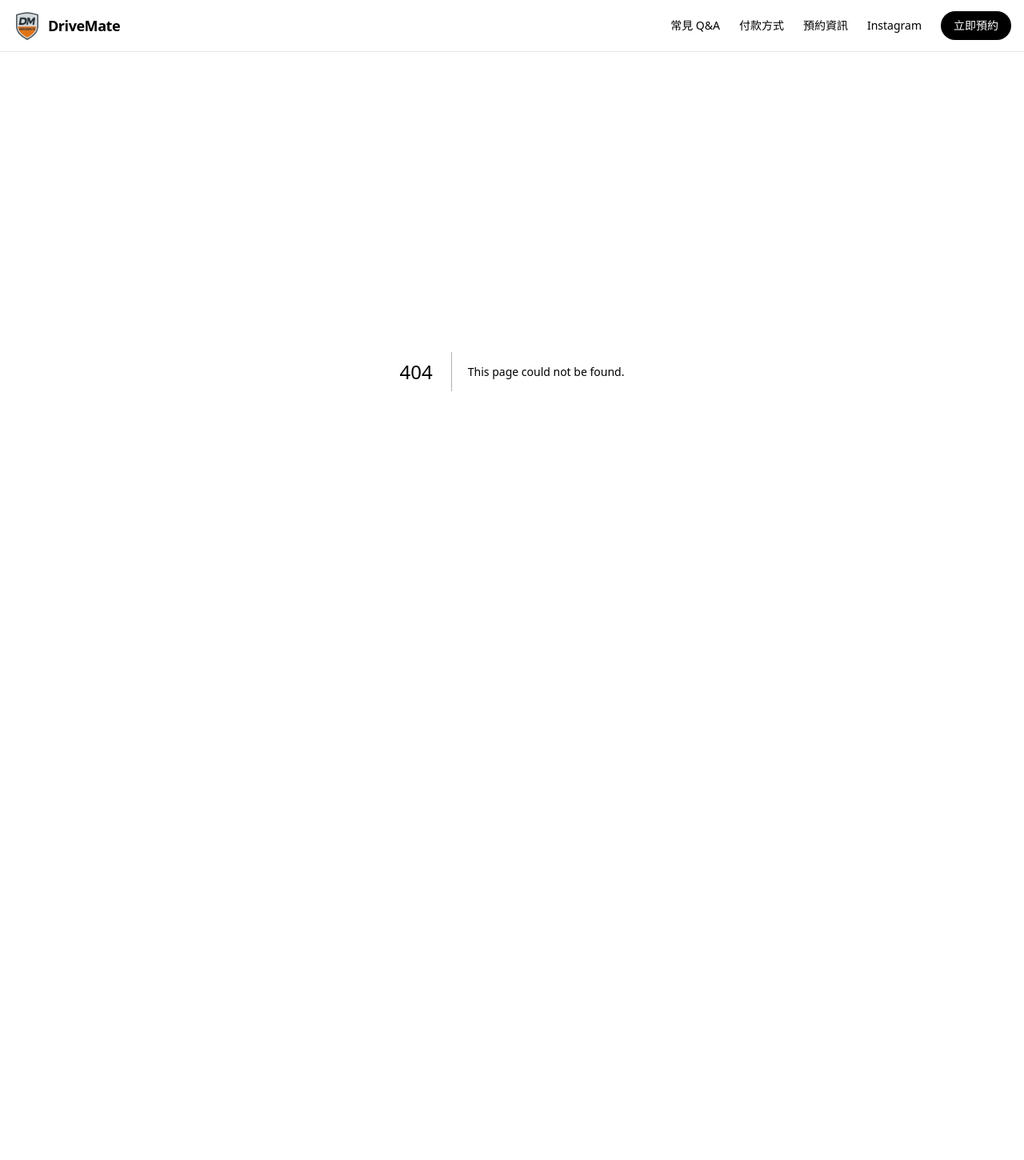
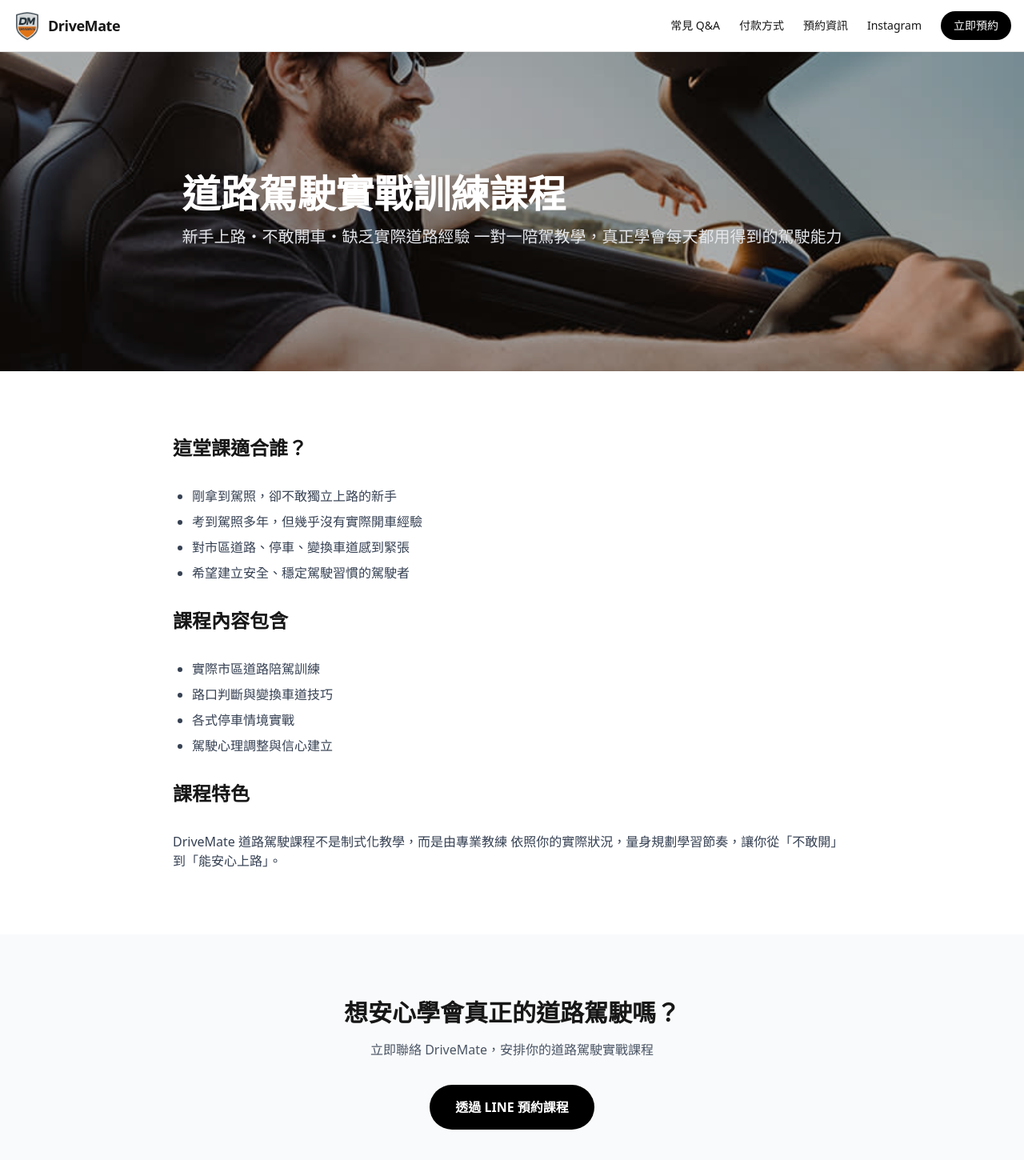
Before and after one commit to laurelke/drivemate-web, a Next.js app: page /courses/instructor-training/road-driving in a window 1280 px wide. Before the commit this address had no page. Shown: the top 1450 px of the page at 80% size. Before the commit the page ends 928 px from the top, so only its background shows below. Built offline with nearby package versions, Linux system fonts and the light colour scheme.

Commit message:
feat: add road driving course page

```diff
--- /dev/null
+++ b/app/courses/instructor-training/road-driving/page.tsx
@@ -0,0 +1,160 @@
+import type { Metadata } from 'next'
+import Image from 'next/image'
+
+export const metadata: Metadata = {
+  title: '道路駕駛實戰課程｜新手上路陪駕訓練｜DriveMate',
+  description:
+    'DriveMate 道路駕駛實戰課程，專為剛拿到駕照、不敢上路或缺乏實際道路經驗者設計，一對一陪駕教學，建立安全、自信的駕駛能力。',
+  openGraph: {
+    title: '道路駕駛實戰課程｜新手上路陪駕訓練｜DriveMate',
+    description:
+      '專為新手上路、不敢開車者設計的一對一道路駕駛陪駕課程，實際道路操作，安心建立駕駛信心。',
+    url: 'https://drivemate-tw.com/courses/road-driving',
+  },
+}
+
+export default function RoadDrivingPage() {
+  return (
+    <>
+      {/* ================= Course + FAQ Schema ================= */}
+      <script
+        type="application/ld+json"
+        dangerouslySetInnerHTML={{
+          __html: JSON.stringify({
+            '@context': 'https://schema.org',
+            '@graph': [
+              {
+                '@type': 'Course',
+                '@id': 'https://drivemate-tw.com/courses/road-driving#course',
+                name: '道路駕駛實戰訓練課程',
+                description:
+                  '專為新手上路、不敢開車與缺乏實際道路經驗者設計的一對一道路駕駛陪駕課程。',
+                provider: {
+                  '@type': 'Organization',
+                  name: 'DriveMate 駕駛訓練中心',
+                  url: 'https://drivemate-tw.com',
+                },
+                courseMode: ['Onsite', 'Practical'],
+                areaServed: {
+                  '@type': 'Country',
+                  name: 'TW',
+                },
+              },
+              {
+                '@type': 'FAQPage',
+                '@id': 'https://drivemate-tw.com/courses/road-driving#faq',
+                mainEntity: [
+                  {
+                    '@type': 'Question',
+                    name: '完全沒有實際道路經驗可以上道路駕駛課程嗎？',
+                    acceptedAnswer: {
+                      '@type': 'Answer',
+                      text: '可以。本課程專為新手上路與不敢開車者設計，教練會依學員狀況安排適合的道路環境，循序漸進陪同教學。',
+                    },
+                  },
+                  {
+                    '@type': 'Question',
+                    name: '可以使用自己的車上道路駕駛課程嗎？',
+                    acceptedAnswer: {
+                      '@type': 'Answer',
+                      text: '可以。學員可使用自家車上課，教練會依車輛狀況調整教學方式，讓學習更貼近日常駕駛。',
+                    },
+                  },
+                  {
+                    '@type': 'Question',
+                    name: '道路駕駛課程會去哪裡上課？',
+                    acceptedAnswer: {
+                      '@type': 'Answer',
+                      text: '課程會在實際市區道路進行，包含路口、變換車道、停車與日常常見路況，並依學員程度安排。',
+                    },
+                  },
+                  {
+                    '@type': 'Question',
+                    name: '上完課真的敢自己開車上路嗎？',
+                    acceptedAnswer: {
+                      '@type': 'Answer',
+                      text: '多數學員在課程結束後能獨立完成日常通勤與生活駕駛，教練會協助建立正確觀念與實戰信心。',
+                    },
+                  },
+                ],
+              },
+            ],
+          }),
+        }}
+      />
+
+      {/* ================= Page Content ================= */}
+      <main className="bg-white">
+        {/* Hero */}
+        <section className="relative bg-black text-white">
+          <div className="relative h-[50vh]">
+            <Image
+              src="/hero-1.jpg"
+              alt="道路駕駛實戰訓練課程"
+              fill
+              priority
+              className="object-cover opacity-70"
+            />
+          </div>
+          <div className="absolute inset-0 flex items-center">
+            <div className="mx-auto max-w-4xl px-6">
+              <h1 className="mb-4 text-3xl md:text-5xl font-bold">
+                道路駕駛實戰訓練課程
+              </h1>
+              <p className="text-lg md:text-xl text-gray-200">
+                新手上路・不敢開車・缺乏實際道路經驗
+                一對一陪駕教學，真正學會每天都用得到的駕駛能力
+              </p>
+            </div>
+          </div>
+        </section>
+
+        {/* 課程介紹 */}
+        <section className="py-20">
+          <div className="mx-auto max-w-4xl px-6 space-y-8">
+            <h2 className="text-2xl font-bold">這堂課適合誰？</h2>
+            <ul className="list-disc pl-6 text-gray-700 space-y-2">
+              <li>剛拿到駕照，卻不敢獨立上路的新手</li>
+              <li>考到駕照多年，但幾乎沒有實際開車經驗</li>
+              <li>對市區道路、停車、變換車道感到緊張</li>
+              <li>希望建立安全、穩定駕駛習慣的駕駛者</li>
+            </ul>
+
+            <h2 className="text-2xl font-bold">課程內容包含</h2>
+            <ul className="list-disc pl-6 text-gray-700 space-y-2">
+              <li>實際市區道路陪駕訓練</li>
+              <li>路口判斷與變換車道技巧</li>
+              <li>各式停車情境實戰</li>
+              <li>駕駛心理調整與信心建立</li>
+            </ul>
+
+            <h2 className="text-2xl font-bold">課程特色</h2>
+            <p className="text-gray-700">
+              DriveMate 道路駕駛課程不是制式化教學，而是由專業教練
+              依照你的實際狀況，量身規劃學習節奏，讓你從「不敢開」
+              到「能安心上路」。
+            </p>
+          </div>
+        </section>
+
+        {/* CTA */}
+        <section className="bg-gray-50 py-20 text-center">
+          <h2 className="mb-4 text-2xl md:text-3xl font-bold">
+            想安心學會真正的道路駕駛嗎？
+          </h2>
+          <p className="mb-8 text-gray-600">
+            立即聯絡 DriveMate，安排你的道路駕駛實戰課程
+          </p>
+          <a
+            href="https://lin.ee/J22IVRg"
+            target="_blank"
+            rel="noopener noreferrer"
+            className="inline-block rounded-full bg-black px-8 py-4 text-white font-semibold hover:scale-105 transition"
+          >
+            透過 LINE 預約課程
+          </a>
+        </section>
+      </main>
+    </>
+  )
+}
```
